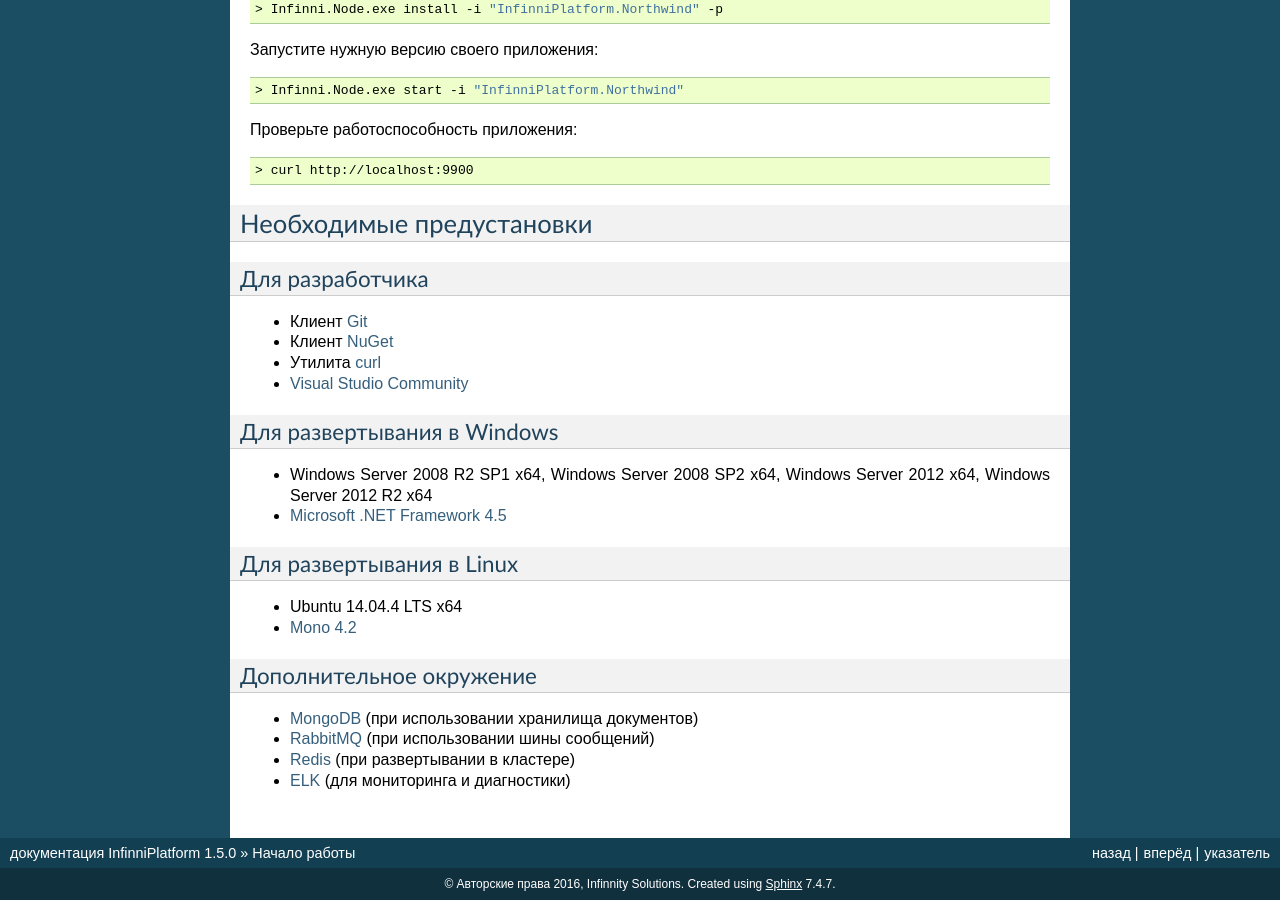
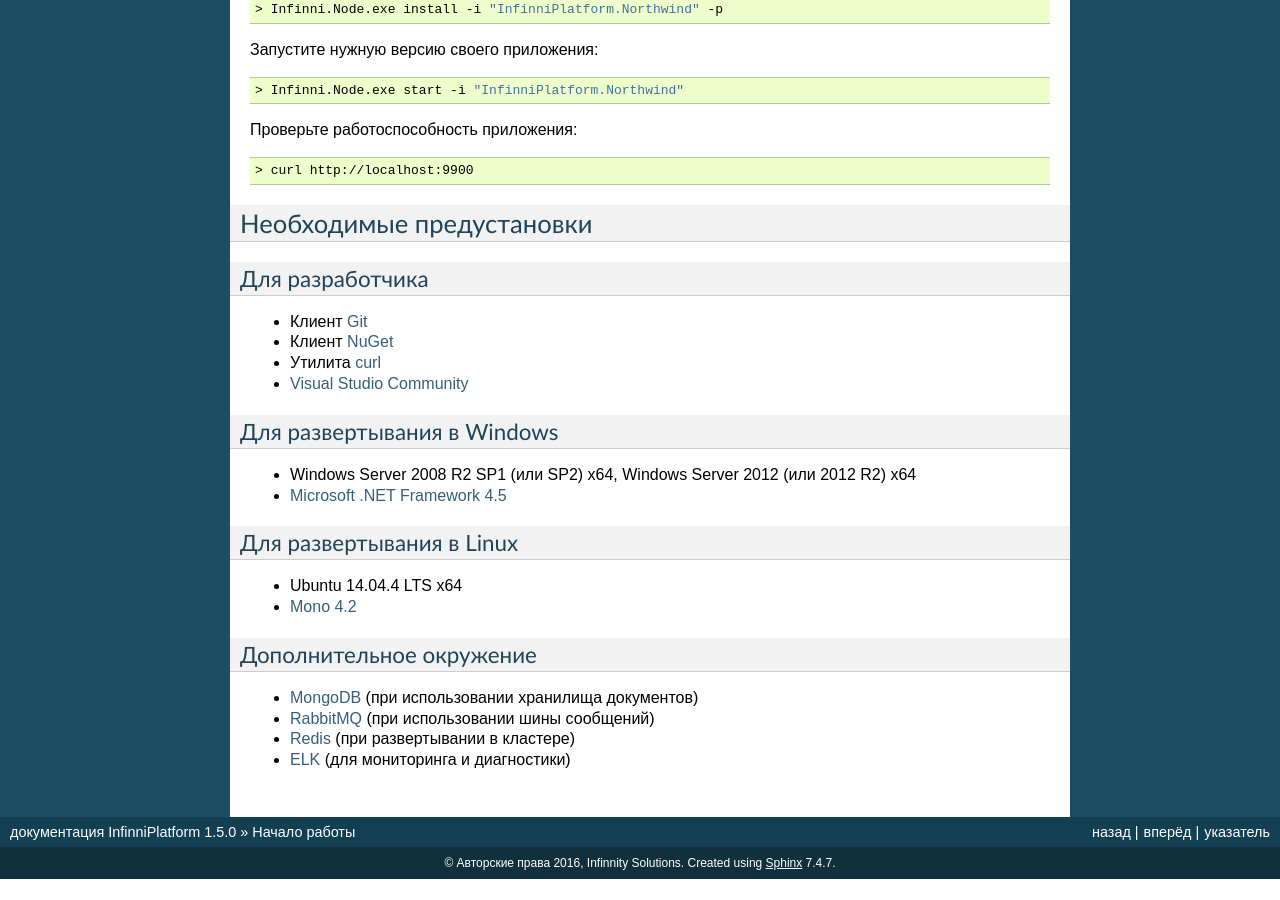
Before and after one commit to InfinniPlatform/InfinniPlatform.readthedocs.org, a Sphinx documentation site: the page built from docs/source/00-getting-started/index.rst, in a window 1280 px wide and 900 px high, scrolled down 631 px. Built offline with Sphinx 7.4.7, drawn with Linux system fonts in a browser that asks for light colours; after the commit the page ends 1510 px from its top, so only the background shows below that.

Commit message:
Fixed getting-started

```diff
--- a/docs/source/00-getting-started/index.rst
+++ b/docs/source/00-getting-started/index.rst
@@ -64,7 +64,7 @@
 Для развертывания в Windows
 ~~~~~~~~~~~~~~~~~~~~~~~~~~~
 
-- Windows Server 2008 R2 SP1 x64, Windows Server 2008 SP2 x64, Windows Server 2012 x64, Windows Server 2012 R2 x64
+- Windows Server 2008 R2 SP1 (или SP2) x64, Windows Server 2012 (или 2012 R2) x64
 - `Microsoft .NET Framework 4.5`_
 
 Для развертывания в Linux
```
